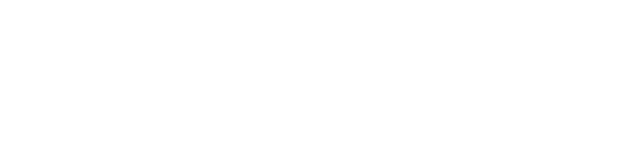
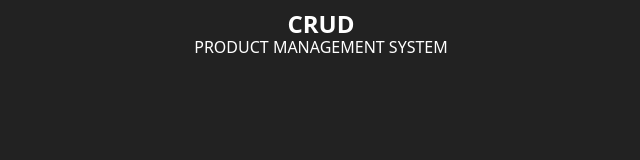
Before and after one commit to Mhamed-Hani/CRUDS-Project, a plain HTML site: page CRUD.html in a window 1280 px wide. Shown: the whole page, without its empty margins (319-959 px from the left). Drawn offline with nearby package versions, Linux system fonts and the light colour scheme; files that its build step writes are made by us from their sources.

Commit message:
Create Header

```diff
--- a/CRUD.css
+++ b/CRUD.css
@@ -0,0 +1,23 @@
+* {
+    margin: 0;
+    padding: 0;
+    box-sizing: border-box;
+    font-family: system-ui, -apple-system, BlinkMacSystemFont, 'Segoe UI', Roboto, Oxygen, Ubuntu, Cantarell, 'Open Sans', 'Helvetica Neue', sans-serif;
+}
+body {
+    background-color: #222;
+}
+.curd {
+    width: 80%;
+    margin: auto;
+    text-align: center;
+}
+header {
+    color: white;
+    text-transform: uppercase;
+    margin: 10px auto;
+}
+header p {
+    font-size: 16px;
+    font-weight: 400;
+}
--- a/CRUD.html
+++ b/CRUD.html
@@ -6,15 +6,23 @@
         <meta name="viewport" content="width=device-width, initial-scale=1.0">
         <title>CRUDS</title>
         <link rel="stylesheet" href="https://cdnjs.cloudflare.com/ajax/libs/animate.css/4.1.1/animate.min.css"/>
-        <link rel="stylesheet" href="css/all.min.css">
-        <link rel="stylesheet" href="css/normalize.css">
-        <link rel="preconnect" href="https://fonts.googleapis.com">
-        <link rel="preconnect" href="https://fonts.gstatic.com" crossorigin>
-        <link href="https://fonts.googleapis.com/css2?family=Varela+Round&display=swap" rel="stylesheet">
+        <link rel="stylesheet" href="all.min.css">
+        <link rel="stylesheet" href="normalize.css">
         <link rel="stylesheet" href="CRUD.css">
     </head>
     <body>
+        <div class="curd">
+            <header>
+                <h2>crud</h2>
+                <p>product management system</p>
+            </header>
+            <div class="inputs">
 
+            </div>
+            <div class="outputs">
+
+            </div>
+        </div>
         <script src="CRUD.js"></script>
     </body>
 </html>
```
